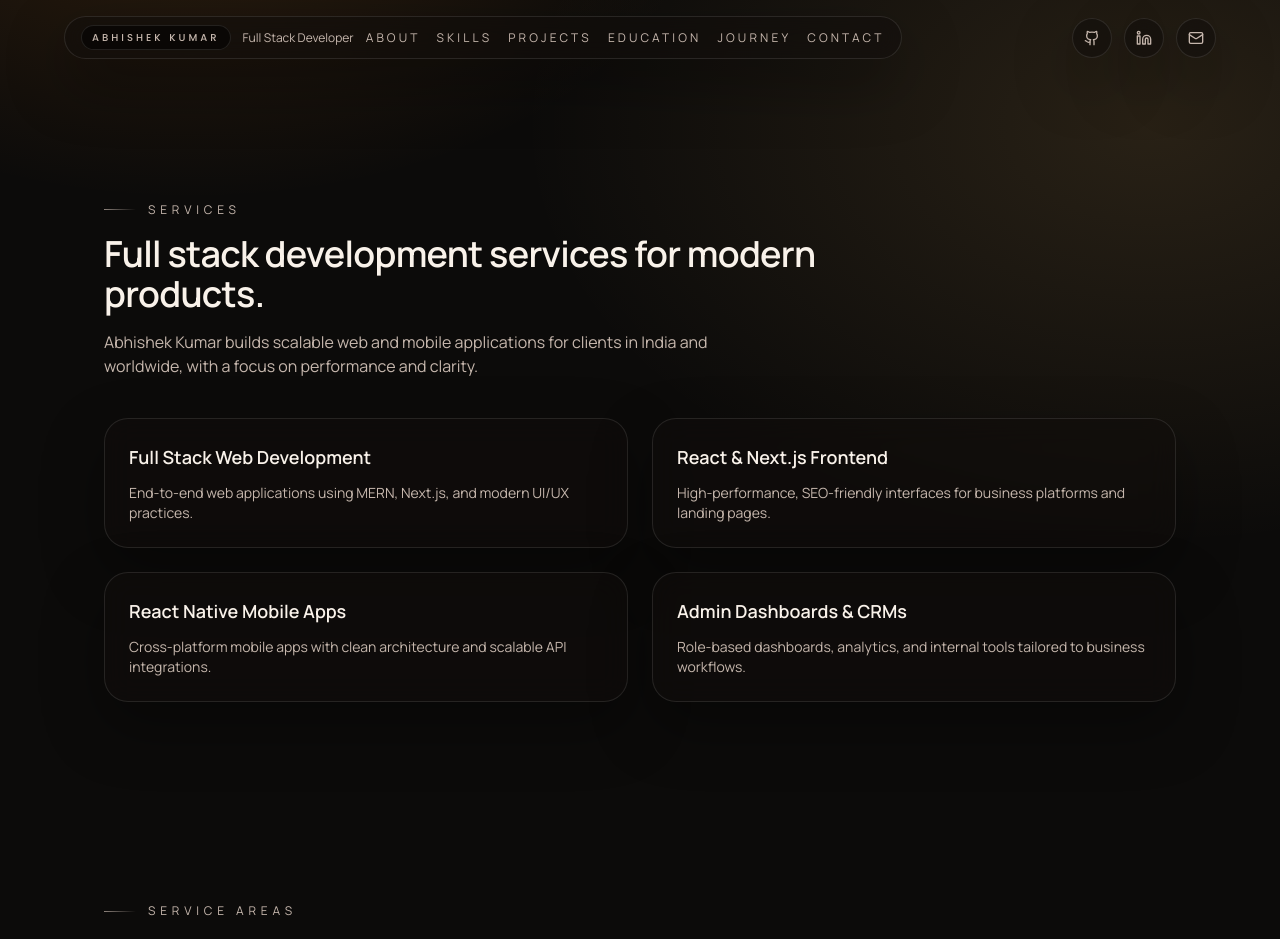
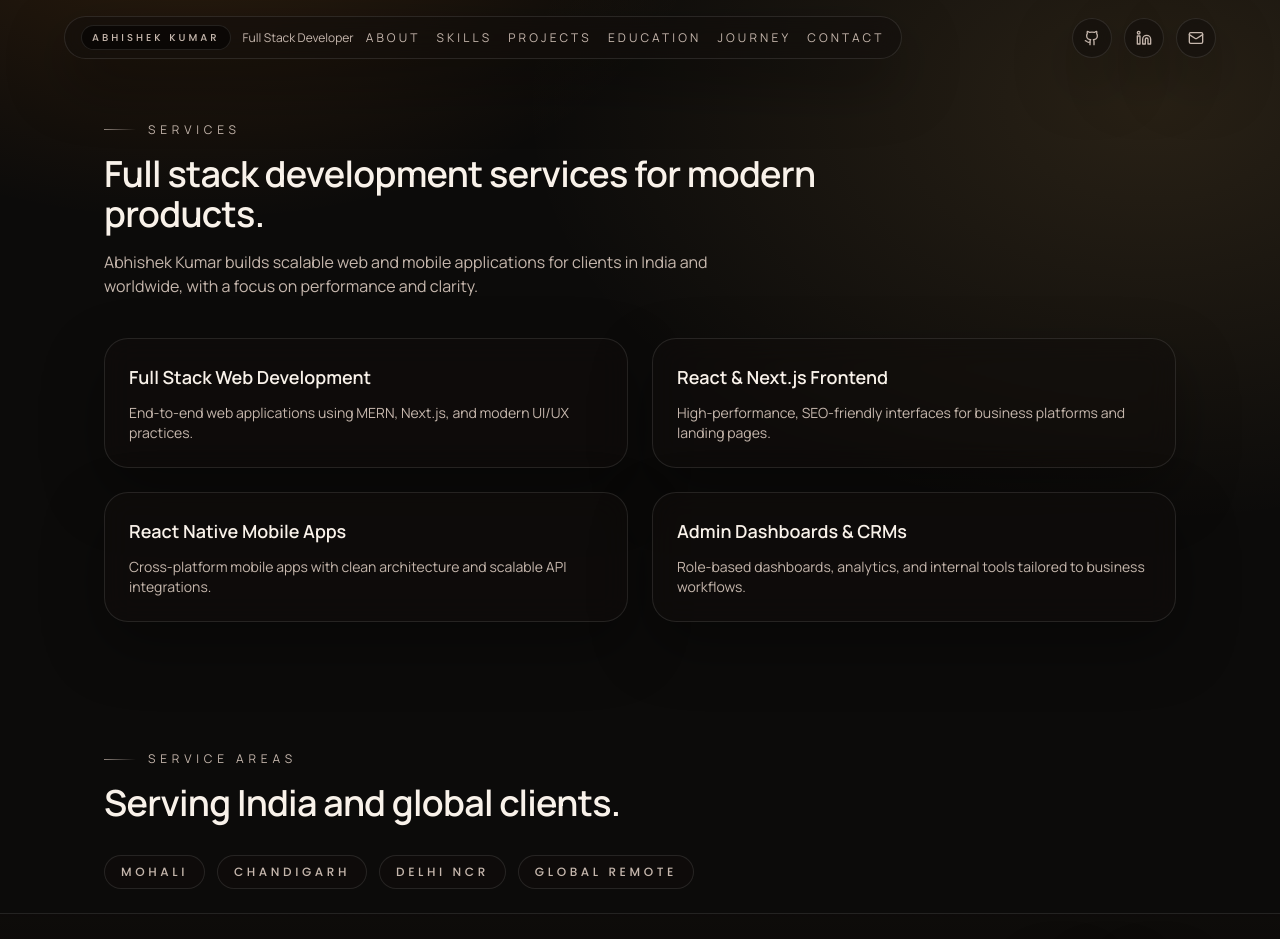
Before and after one commit to Abhixak/Abhixak, a Next.js app: page /services in a window 1280 px wide. Shown: the top 939 px of the page. Built offline with nearby package versions, Linux system fonts and the light colour scheme.

Commit message:
Update services content

```diff
--- a/src/app/services/page.tsx
+++ b/src/app/services/page.tsx
@@ -29,7 +29,7 @@ const services = [
 
 export default function ServicesPage() {
   return (
-    <main className="relative pt-14 md:pt-24">
+    <main className="relative pt-14 md:pt-4">
       <CursorGlow />
       <TopNav />
       <section className="section-surface relative overflow-hidden py-16 md:py-24">
--- a/src/components/sections/ServiceAreasSection.tsx
+++ b/src/components/sections/ServiceAreasSection.tsx
@@ -9,7 +9,7 @@ const areas = [
 
 export function ServiceAreasSection() {
   return (
-    <section id="service-areas" className="section-surface relative overflow-hidden py-16 md:py-24">
+    <section id="service-areas" className="section-surface relative overflow-hidden py-6">
       <div className="mx-auto max-w-6xl px-6 md:px-10">
         <Reveal>
           <span className="inline-flex items-center gap-3 text-xs uppercase tracking-[0.4em] text-[color:var(--muted)] before:h-px before:w-8 before:bg-gradient-to-r before:from-[color:var(--muted)]/70 before:to-transparent before:content-['']">
```
